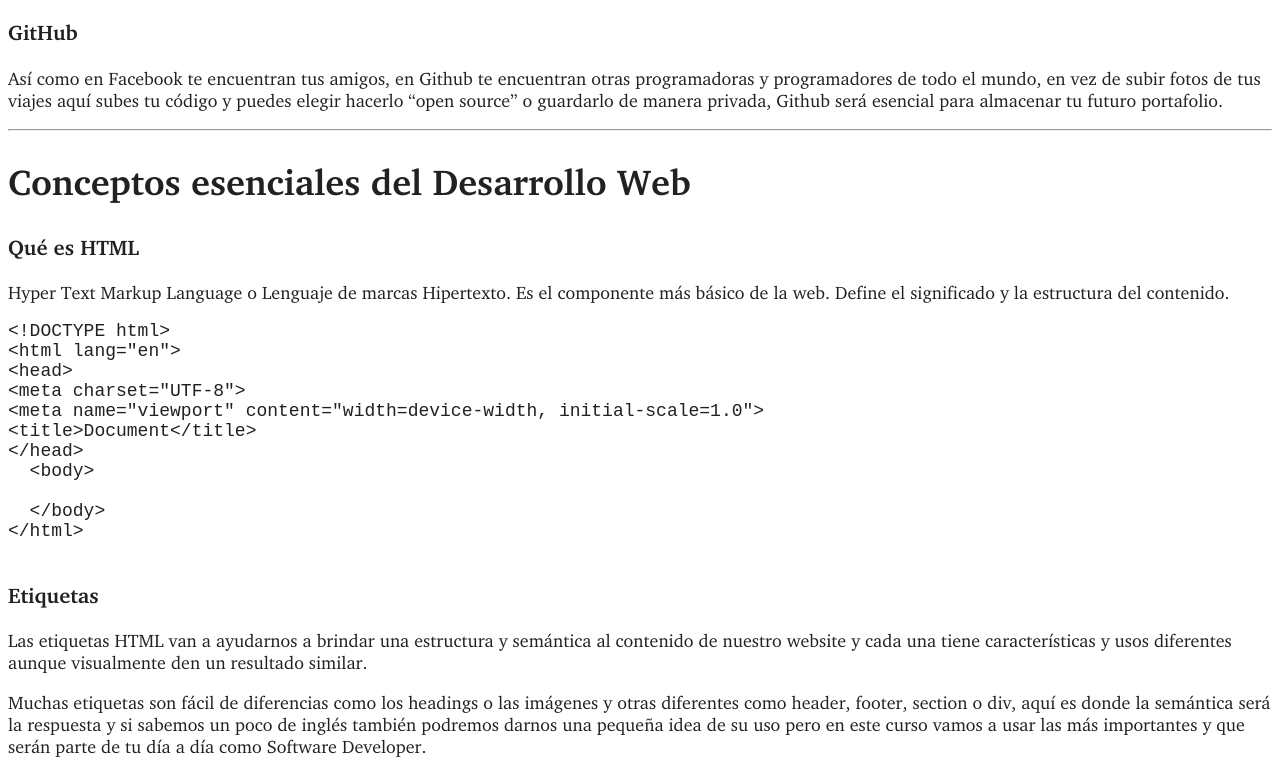
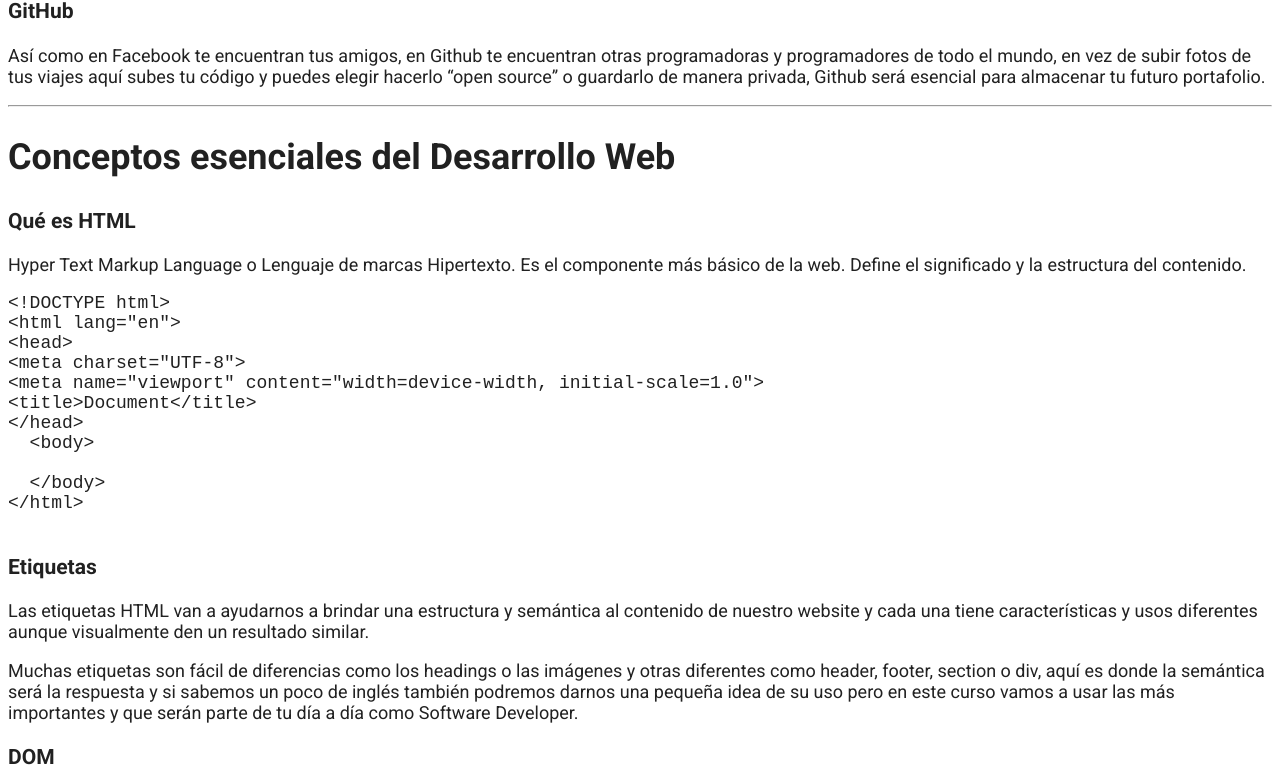
Before and after one commit to ajb156/curso-esencial-html-css, a plain HTML site: page index.html in a window 1280 px wide. Shown: the part 1187-1962 px from the top of the page. Drawn offline with Linux system fonts and the light colour scheme.

Commit message:
Update font

```diff
--- a/css/style.css
+++ b/css/style.css
@@ -41,7 +41,7 @@ html {
 
 body {
   color: var(--gray30);
-  font-family: charter;
+  font-family: 'Roboto', sans-serif;;
 }
 
 header {
--- a/index.html
+++ b/index.html
@@ -5,6 +5,12 @@
     <meta http-equiv="X-UA-Compatible" content="IE=edge" />
     <meta name="viewport" content="width=device-width, initial-scale=1.0" />
     <link rel="stylesheet" href="css/style.css" />
+    <link rel="preconnect" href="https://fonts.googleapis.com" />
+    <link rel="preconnect" href="https://fonts.gstatic.com" crossorigin />
+    <link
+      href="https://fonts.googleapis.com/css2?family=Roboto:ital,wght@0,400;0,700;1,400;1,700&display=swap"
+      rel="stylesheet"
+    />
     <title>El Blog de adolfob</title>
   </head>
 
```
